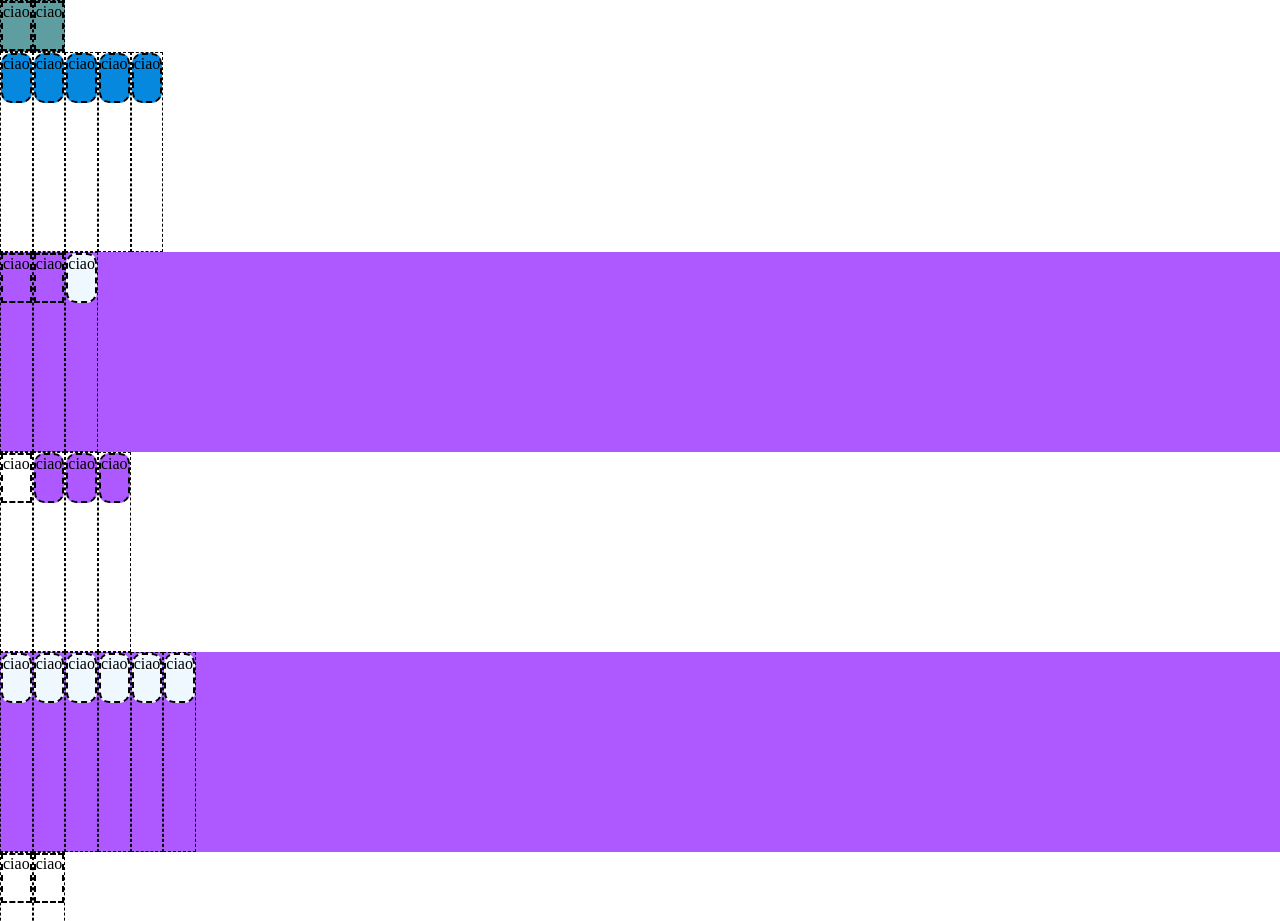
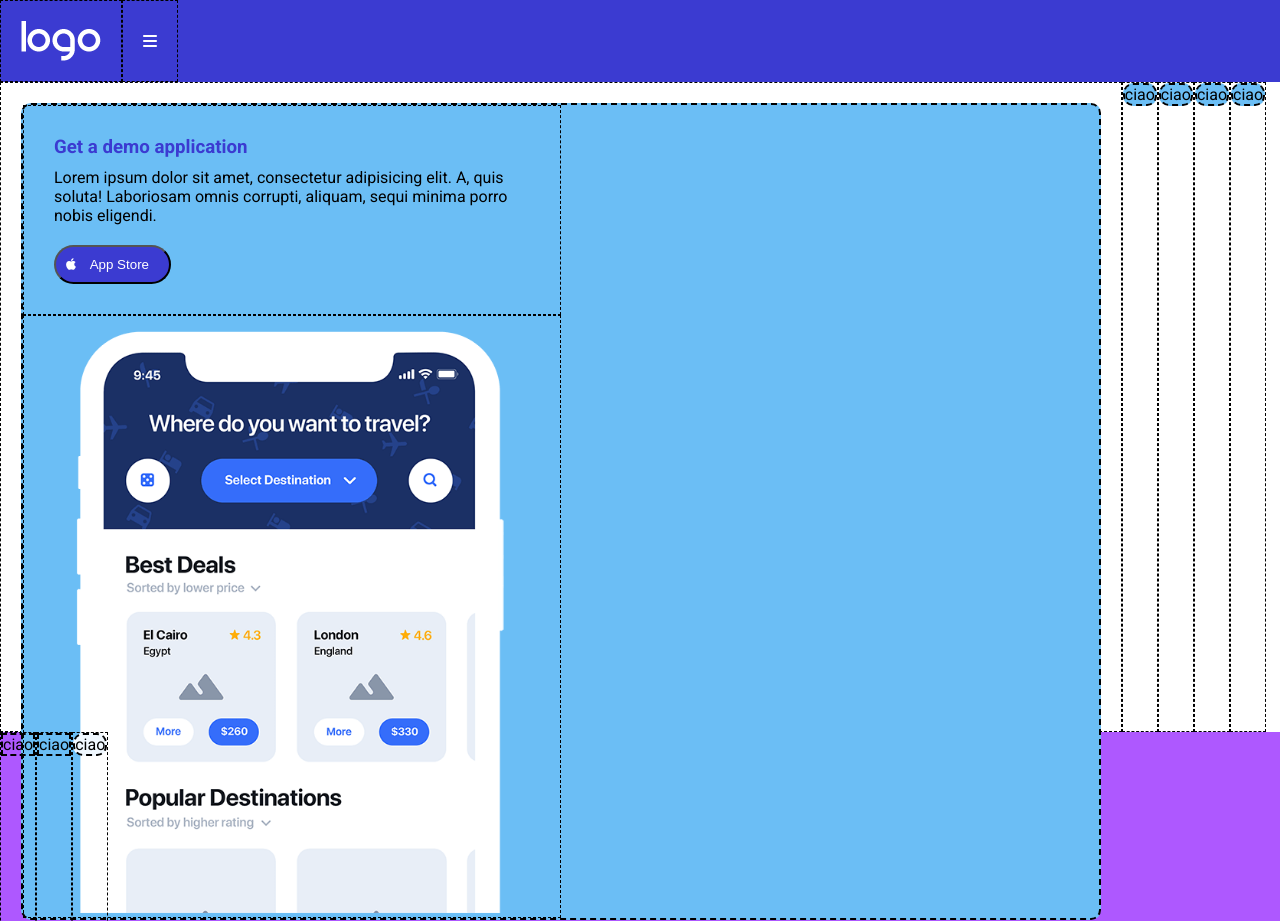
Before and after one commit to pierobramanti/htmlcss-responsive-layout, a plain HTML site: page index.html in a window 1280 px wide. Shown: the top 921 px of the page. Drawn offline with Linux system fonts and the light colour scheme; a web font is replaced by a local one.

Commit message:
[UPD] inserted contents in first col

```diff
--- a/css/style.css
+++ b/css/style.css
@@ -4,13 +4,34 @@
     box-sizing: border-box;
 }
 
+/* BODY */
+
+body{
+    font-family: "Roboto";
+}
+
+
 /* UTILITIES */
+
+.margin-10{
+    margin: 10px 10px;
+}
+
+.padding-10{
+    padding: 10px 10px;
+}
+
+.padding-20{
+    padding: 20px 20px;
+}
 
 .flex{
     display: flex;
 }
 
-
+.align-items-center{
+    align-items: center;
+}
 .end{
     justify-content: flex-end;
 }
@@ -19,12 +40,30 @@
     justify-content: flex-start;
 }
 
+.text-align-center{
+    text-align: center;
+}
+
+.text-align-left{
+    text-align: left;
+}
+
 .br-radius-10 {
     border-radius: 10px;
 }
 
+.br-radius-50 {
+    border-radius: 50px;
+}
+
+.color-white{
+    color: white;
+}
+.color-blue{
+    color: rgb(59, 59, 209);;
+}
 .bg-color-lightblue{
-   background-color: rgb(6, 136, 223);
+   background-color: rgb(107, 190, 245);
 }
 
 .bg-color-white{
@@ -38,13 +77,14 @@
 .bg-color-lightblack{
     background-color: rgb(53, 52, 52);
 }
+.bg-color-blue{
+    background-color: rgb(59, 59, 209);
+}
 
 /* LAYOUT CLASSES */
 .content{
     border: 2px dashed black;
-    height: 50px;
 }
-
 
 .container {
     width: 100%;
@@ -56,13 +96,23 @@
 }
 
 .col-header{
-    background-color: cadetblue;
+    border: 1px dashed black;
+}
+
+.col-50{
+    width: 50%;
     border: 1px dashed black;
 }
 
 .col-100{
-    height: 200px;
     border: 1px dashed black;
+    height: 650px;
+}
+
+/* CONTENTS SECTION */
+
+.col-50 img{
+    width: 100%;
 }
 
 /* QUEERY SECTION */
@@ -73,6 +123,10 @@
         width: 100%;
     }
 
+    .content-h{
+        display: flex;
+    }
+
     .col-header{
         width: 50%;
     }
@@ -80,7 +134,17 @@
     .col-100{
         width: 100%;
         display: flex;
-        justify-content: center;
+    }
+
+    .col-mb-100{
+        width: 100%;
+    }
+
+    .content{
+        display: flex;
+        flex-direction: column;
+        margin: auto;
         align-items: center;
+        width: 75%;
     }
 }
--- a/index.html
+++ b/index.html
@@ -5,22 +5,25 @@
     <meta name="viewport" content="width=device-width, initial-scale=1.0">
     <link rel="stylesheet" href="https://cdnjs.cloudflare.com/ajax/libs/font-awesome/6.5.2/css/all.min.css" integrity="sha512-SnH5WK+bZxgPHs44uWIX+LLJAJ9/2PkPKZ5QiAj6Ta86w+fsb2TkcmfRyVX3pBnMFcV7oQPJkl9QevSCWr3W6A==" crossorigin="anonymous" referrerpolicy="no-referrer" />
     <meta name="viewport" content="width=device-width, initial-scale=1.0">
+    <link rel="preconnect" href="https://fonts.googleapis.com">
+    <link rel="preconnect" href="https://fonts.gstatic.com" crossorigin>
+    <link href="https://fonts.googleapis.com/css2?family=Inter:wght@100..900&family=Madimi+One&family=Open+Sans:ital,wght@0,300..800;1,300..800&family=Oswald:wght@200..700&family=Roboto:ital,wght@0,100;0,300;0,400;0,500;0,700;0,900;1,100;1,300;1,400;1,500;1,700;1,900&display=swap" rel="stylesheet">
     <link rel="stylesheet" href="./css/style.css">
     <title>Responsive Layout</title>
 </head>
 <body>
  <!-- HEADER -->
    <header>
-        <div class="container">
+        <div class="container bg-color-blue">
             <div class="row">
-                <div class="col-header flex start">
-                    <div class="content flex">
-                        ciao
+                <div class="col-header flex start padding-20">
+                    <div class="content-h flex align-items-center">
+                        <img src="./img/logo.png" alt="Logo">
                     </div>
                 </div>
-                <div class="col-header flex end">
-                    <div class="content flex">
-                    ciao
+                <div class="col-header flex end padding-20">
+                    <div class="content-h flex align-items-center">
+                        <i class="fa-solid fa-bars color-white"></i>
                     </div>
                 </div>
             </div>
@@ -30,9 +33,16 @@
    <main>
     <div class="container">
         <div class="row">
-            <div class="col-100">
-                <div class="content br-radius-10 bg-color-lightblue">
-                    ciao
+            <div class="col-100  padding-20">
+                <div class="content br-radius-10 bg-color-lightblue ">
+                    <div class="col-50 col-mb-100  padding-20">
+                        <h3 class="margin-10 color-blue"> Get a demo application</h3>
+                        <p class="margin-10" >Lorem ipsum dolor sit amet, consectetur adipisicing elit. A, quis soluta! Laboriosam omnis corrupti, aliquam, sequi minima porro nobis eligendi.</p>
+                        <button class=" color-white br-radius-50 bg-color-blue padding-10 margin-10"><i class="fa-brands fa-apple"></i> <span class="margin-10"> App Store</span></button>
+                    </div>
+                    <div class="col-50 col-mb-100">
+                        <img src="./img/phone.png" alt="">
+                    </div>
                 </div>
             </div>
             <div class="col-100">
```
